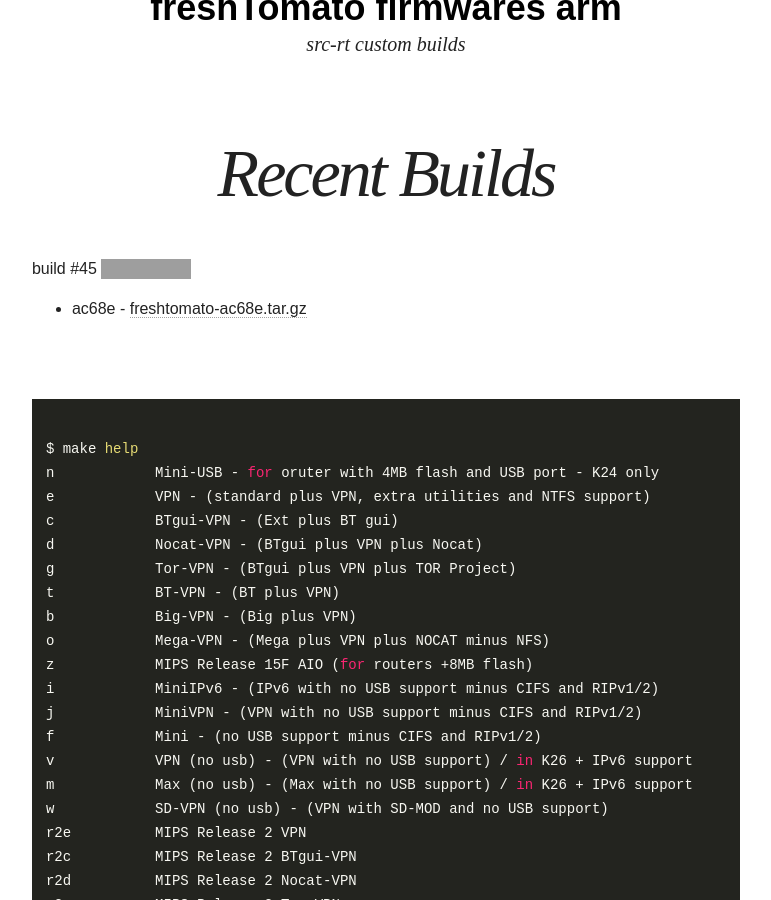
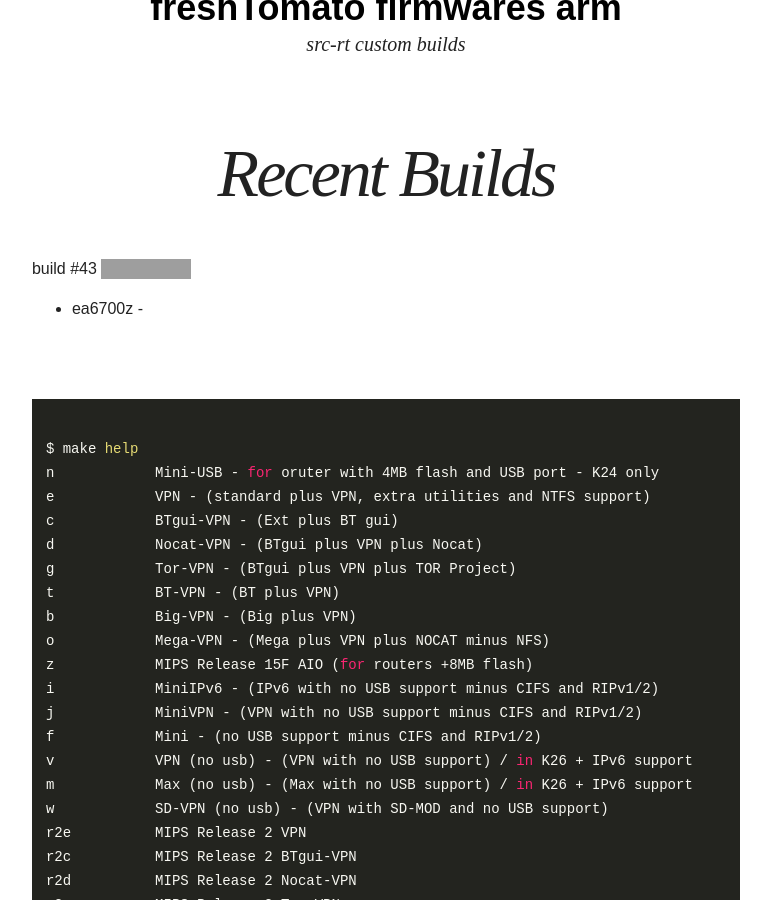
Before and after one commit to oglopss/freshTomato-ARM-ci-jekyll, a Jekyll site: the page built from index.html, in a window 1280 px wide and 900 px high, scrolled down 339 px. Shown: the whole window, without its empty margins (254-1025 px from the left). Built offline with Jekyll 4.4.1, drawn with Linux system fonts in a browser that asks for light colours; nearby versions of some CDN libraries; grey boxes are pictures that could not be loaded.

Commit message:
Travis build 43 ea6700z pushed to gh-pages

```diff
--- a/_data/ss.yml
+++ b/_data/ss.yml
@@ -1,3 +1,3 @@
-build: 45
+build: 43
 files:
-  - 0001 ac68e freshtomato-ac68e.tar.gz
+  - 0021 ea6700z
```
